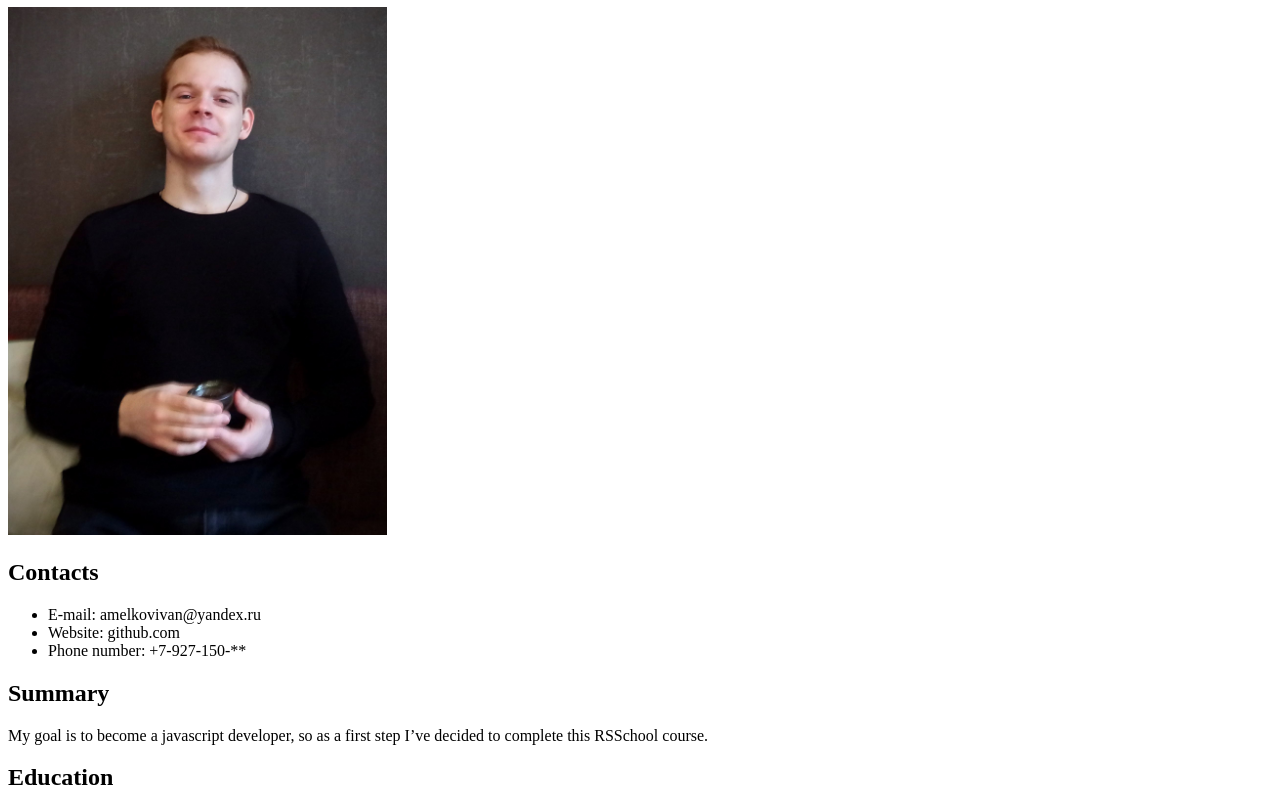
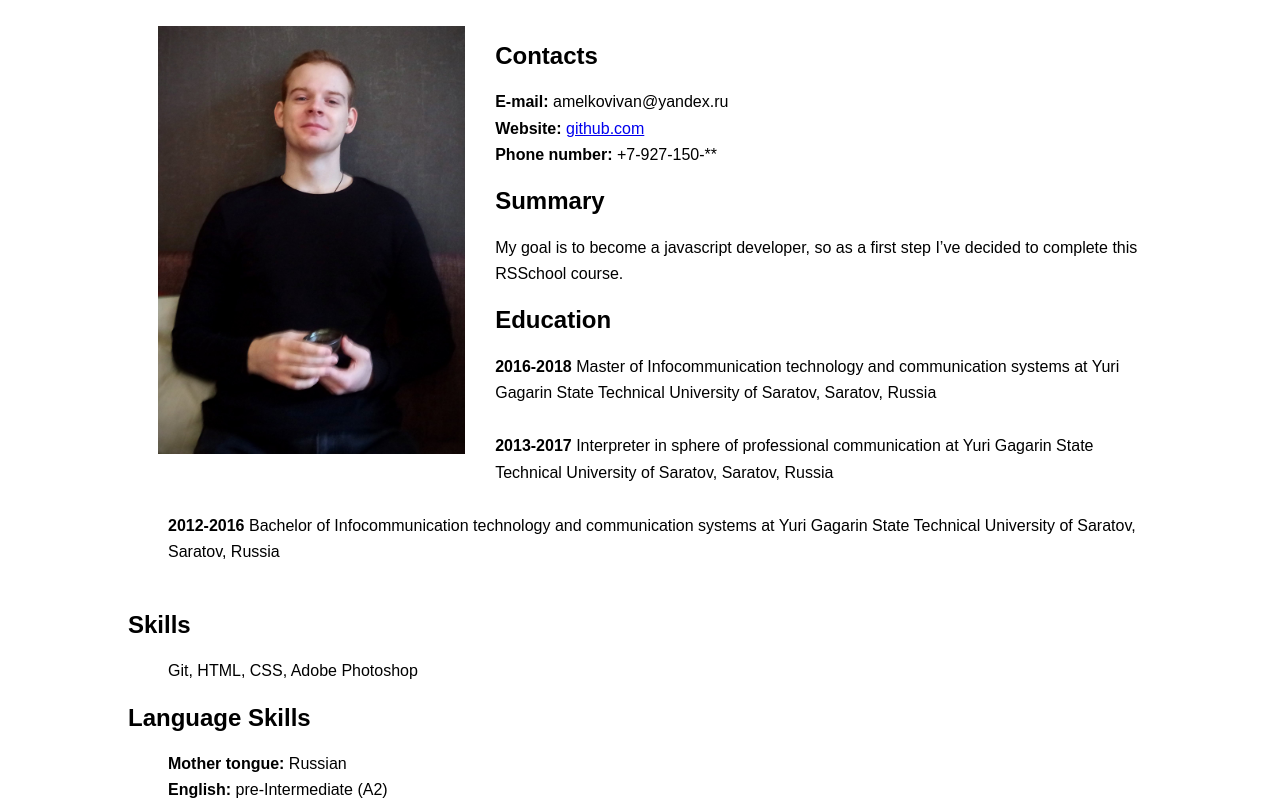
Before and after one commit to jonhmelkov/rsschool-cv, a plain HTML site: page index.html in a window 1280 px wide. Shown: the part 73-881 px from the top of the page. Drawn offline with Linux system fonts and the light colour scheme.

Commit message:
feat: add styles

```diff
--- a/index.html
+++ b/index.html
@@ -8,17 +8,18 @@
   <body>
       <header>
           <h1>Ivan Amelkov</h1>
+
       </header>
     <main>
-        <div>
+     <div>
           <img src="photo.jpg" width="30%">
         </div>
-        <h2>Contacts</h2>
+        <span class="right-text"><h2>Contacts</h2>
             <Ul>
-              <li>E-mail: amelkovivan@yandex.ru</li>
-              <li>Website: github.com</li>
-              <li>Phone number: +7-927-150-**</li>
-            </Ul>
+              <li><strong>E-mail:</strong> amelkovivan@yandex.ru</li>
+              <li><strong>Website:</strong> <a href="https://github.com/jonhmelkov">github.com</a></li>
+              <li><strong> Phone number:</strong> +7-927-150-**</li>
+            </Ul></span>
 
 
 
@@ -27,16 +28,16 @@
         <p>My goal is to become a javascript developer, so as a first step I’ve decided to complete this RSSchool course.</p>
         <h2>Education</h2>
             <ul>
-                <li>2016-2018 Master of Infocommunication technology and communication systems at Yuri Gagarin State Technical University of Saratov, Saratov, Russia</li>
-                <li>2013-2017 Interpreter in sphere of professional communication at Yuri Gagarin State Technical University of Saratov, Saratov, Russia</li>
-                <li>2012-2016 Bachelor of Infocommunication technology and communication systems at Yuri Gagarin State Technical University of Saratov, Saratov, Russia</li>
+                <li><strong>2016-2018</strong> Master of Infocommunication technology and communication systems at Yuri Gagarin State Technical University of Saratov, Saratov, Russia</li><br>
+                <li><strong>2013-2017</strong> Interpreter in sphere of professional communication at Yuri Gagarin State Technical University of Saratov, Saratov, Russia</li><br>
+                <li><strong>2012-2016</strong> Bachelor of Infocommunication technology and communication systems at Yuri Gagarin State Technical University of Saratov, Saratov, Russia</li><br>
             </ul>
         <h2>Skills</h2>
             <ul><li>Git, HTML, CSS, Adobe Photoshop</li></ul>
         <h2>Language Skills</h2>
             <ul>
-                <li>Mother tongue: Russian</li>
-                <li>English: pre-Intermediate (A2)</li>
+                <li><strong>Mother tongue:</strong> Russian</li>
+                <li><strong>English:</strong> pre-Intermediate (A2)</li>
             </ul>
 
     </main>
--- a/style.css
+++ b/style.css
@@ -0,0 +1,27 @@
+li {
+    list-style-type: none;
+
+}
+body{
+    text-align: left;
+    height: fit-content;
+    margin-top: 50px;
+
+    line-height: 7mm;
+    max-width: 1024px;
+    margin: 0 auto;
+    font-family: Arial, sans-serif;
+}
+
+header {
+    text-align: center;
+}
+img {
+    float: left;
+    margin: 30px;
+
+}
+
+.right-text {
+    margin-left: 30%;
+}
```
